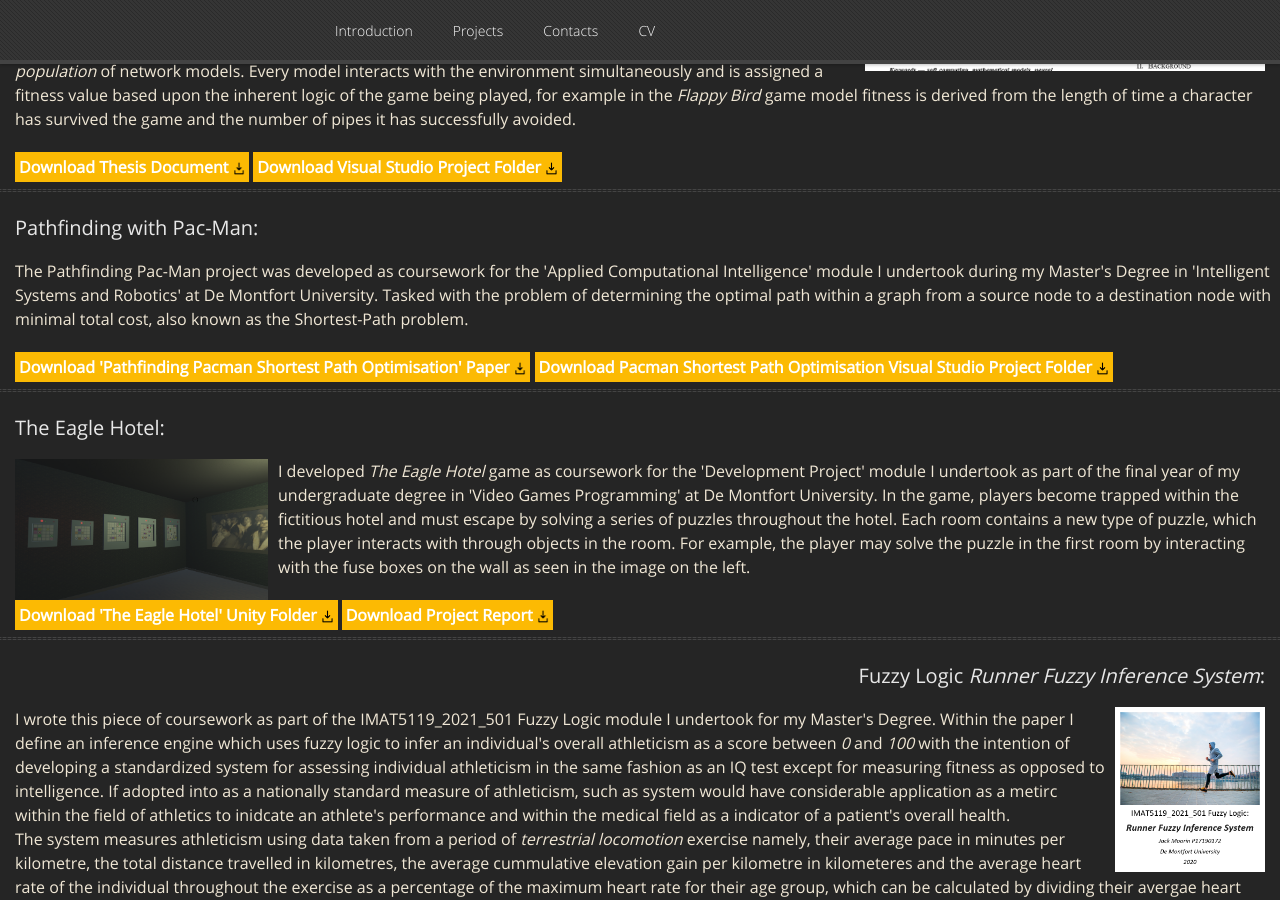
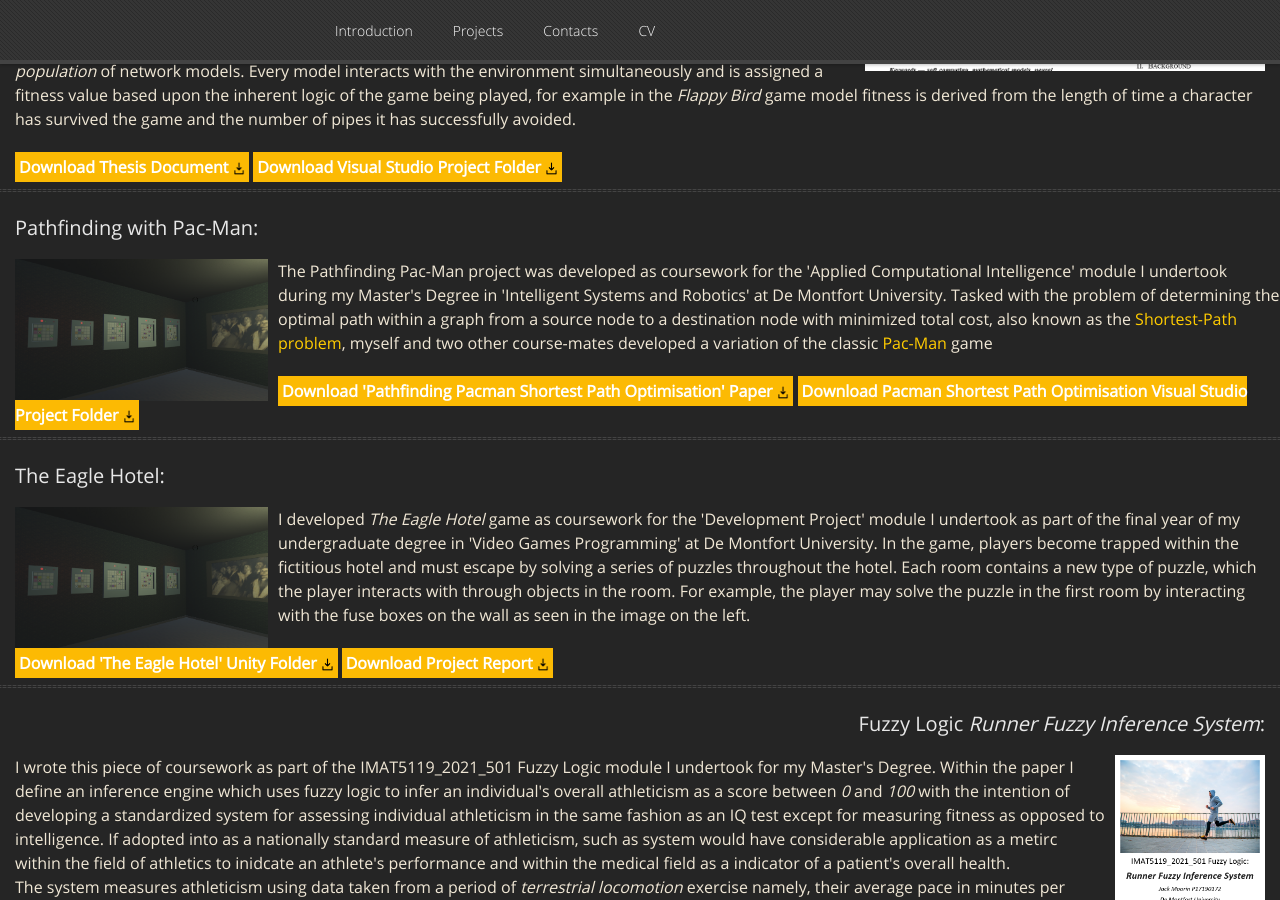
Before and after one commit to GamesProgrammingGrad2021/GamesProgrammingGrad2021.github.io, a Jekyll site: the page built from index.md, in a window 1280 px wide and 900 px high, scrolled down 1484 px. Built offline with Jekyll 4.4.1, drawn with Linux system fonts in a browser that asks for light colours; nearby versions of some CDN libraries; our own code applies the rules of GitHub Pages for plain Markdown files.

Commit message:
Update default.html

```diff
--- a/_layouts/default.html
+++ b/_layouts/default.html
@@ -200,15 +200,17 @@
 				</div>
 			</div>
 
-			<!-- Pac-Man Shortest Path -->
+			<!-- Pac-Man Shortest Path (Left)-->
 			<hr>
 			<h2 class="project_heading_l">Pathfinding with Pac-Man:</h2>
 			<div class="project_div_l">
 				<div class="project_text_div_l">
+				<a href="https://drive.google.com/drive/folders/1M-U7_-Z6gfTVbV9UdJ8VeTNpTtiWqGKn?usp=sharing"><img src="Eagle Hotel Thumbnail.png" alt="Eagle Hotel Thumbnail" style="height: 20%; width: 20%; vertical-align: middle; float: left; padding-left: 0px; padding-right: 10px;"></a>
 				The Pathfinding Pac-Man project was developed as coursework for the 'Applied Computational Intelligence' module I undertook during
 				my Master's Degree in 'Intelligent Systems and Robotics' at De Montfort University. Tasked with the problem of determining the
-				optimal path within a graph from a source node to a destination node with minimal total cost, also known as the Shortest-Path
-				problem.
+				optimal path within a graph from a source node to a destination node with minimized total cost, also known as the
+				<a href="https://en.wikipedia.org/wiki/Shortest_path_problem">Shortest-Path problem</a>, myself and two other course-mates
+				developed a variation of the classic <a href="https://en.wikipedia.org/wiki/Pac-Man">Pac-Man</a> game
 				<br><br>
 				<a href="Path Finding Pacman Shortest Path Optimisation.docx" class="project_download">Download 'Pathfinding Pacman Shortest Path Optimisation' Paper <img src="Download_Icon.png" alt="" class="project_button_icon"></a>
 				<a href="https://drive.google.com/file/d/1b_OPyRFw9sgjCAHfafJzEvLr3v7KC3mg/view?usp=sharing" class="project_download">Download Pacman Shortest Path Optimisation Visual Studio Project Folder <img src="Download_Icon.png" alt="" class="project_button_icon"></a>
```
